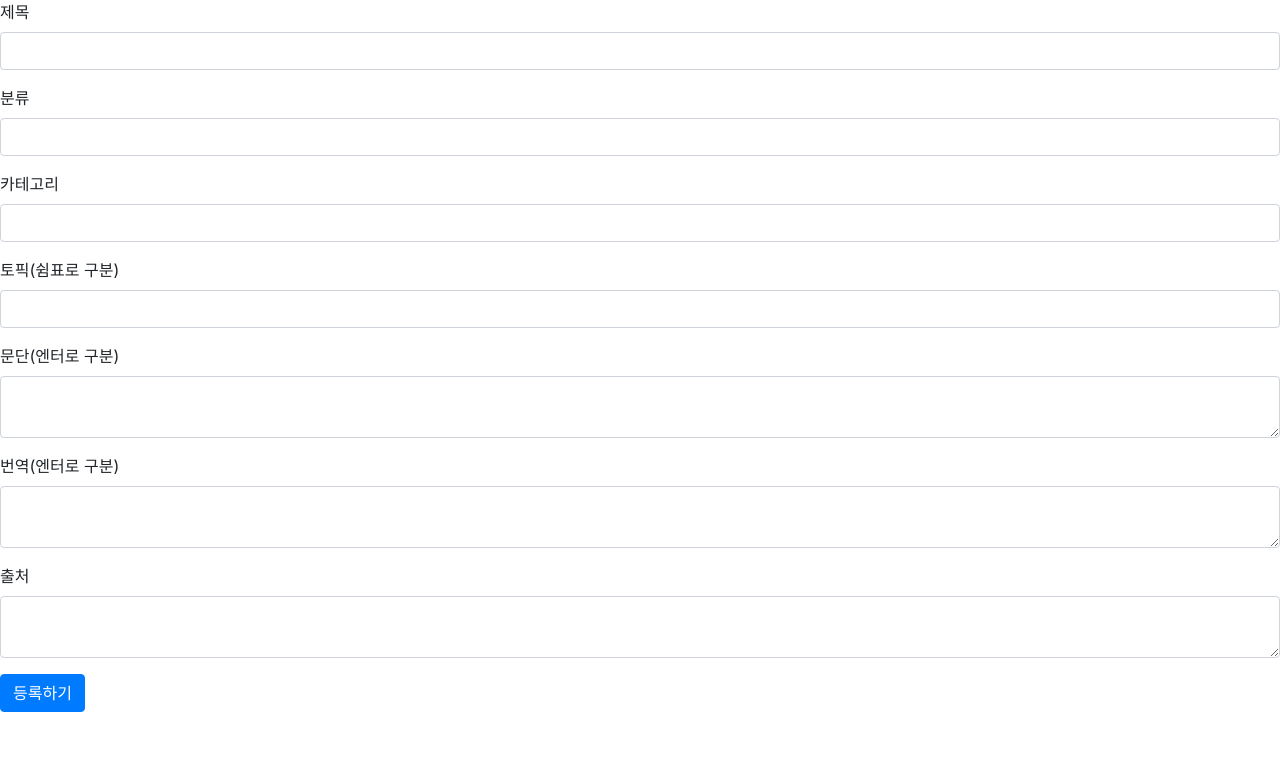
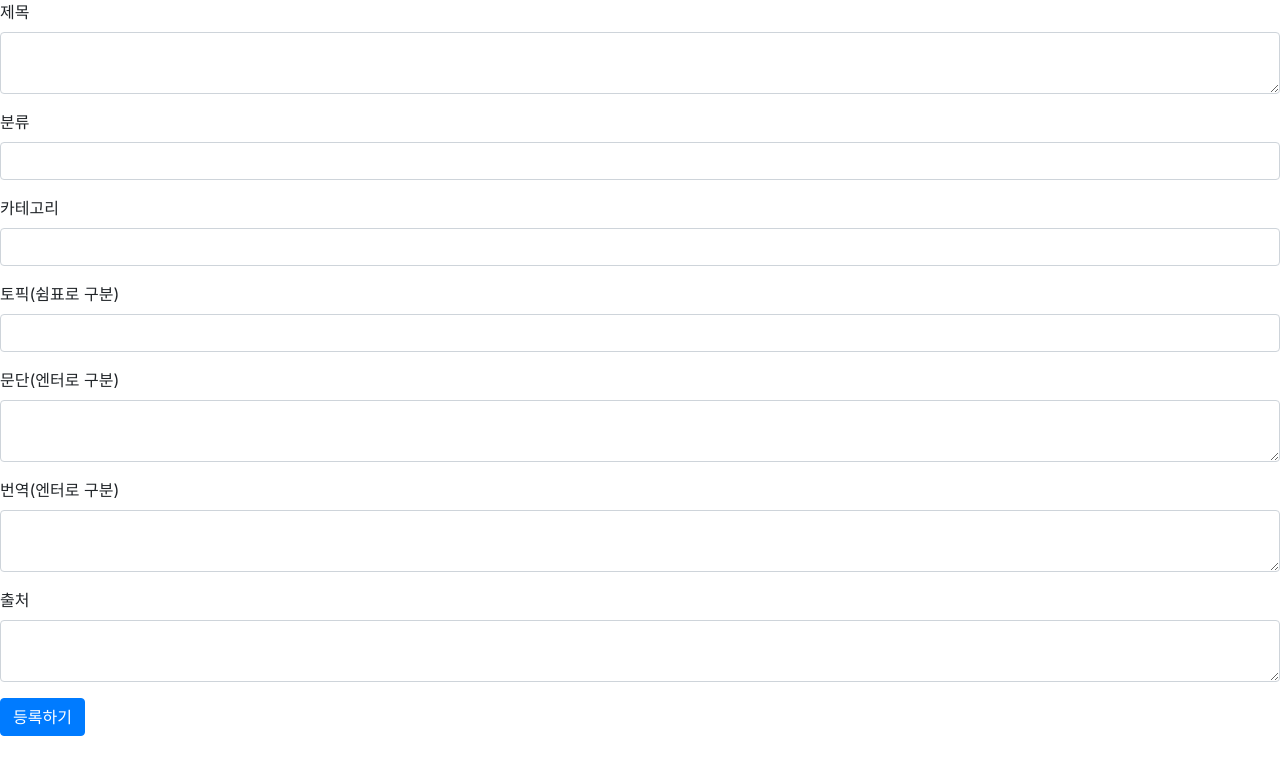
Before and after one commit to ty-ing/ty-ing_BE, a website: page views/insert_Scripts.html in a window 1280 px wide. Drawn offline with nearby package versions, Linux system fonts and the light colour scheme.

Commit message:
스크립트 삽입 페이지 수정

```diff
--- a/views/insert_Scripts.html
+++ b/views/insert_Scripts.html
@@ -46,7 +46,7 @@
     <div>
         <div class="form-group">
             <label>제목</label>
-            <input type="text" class="form-control" id="scriptTitle">
+            <textarea class="form-control" id= "scriptParagraph"></textarea>
         </div>
             <div class="form-group">
                 <label>분류</label>
```
